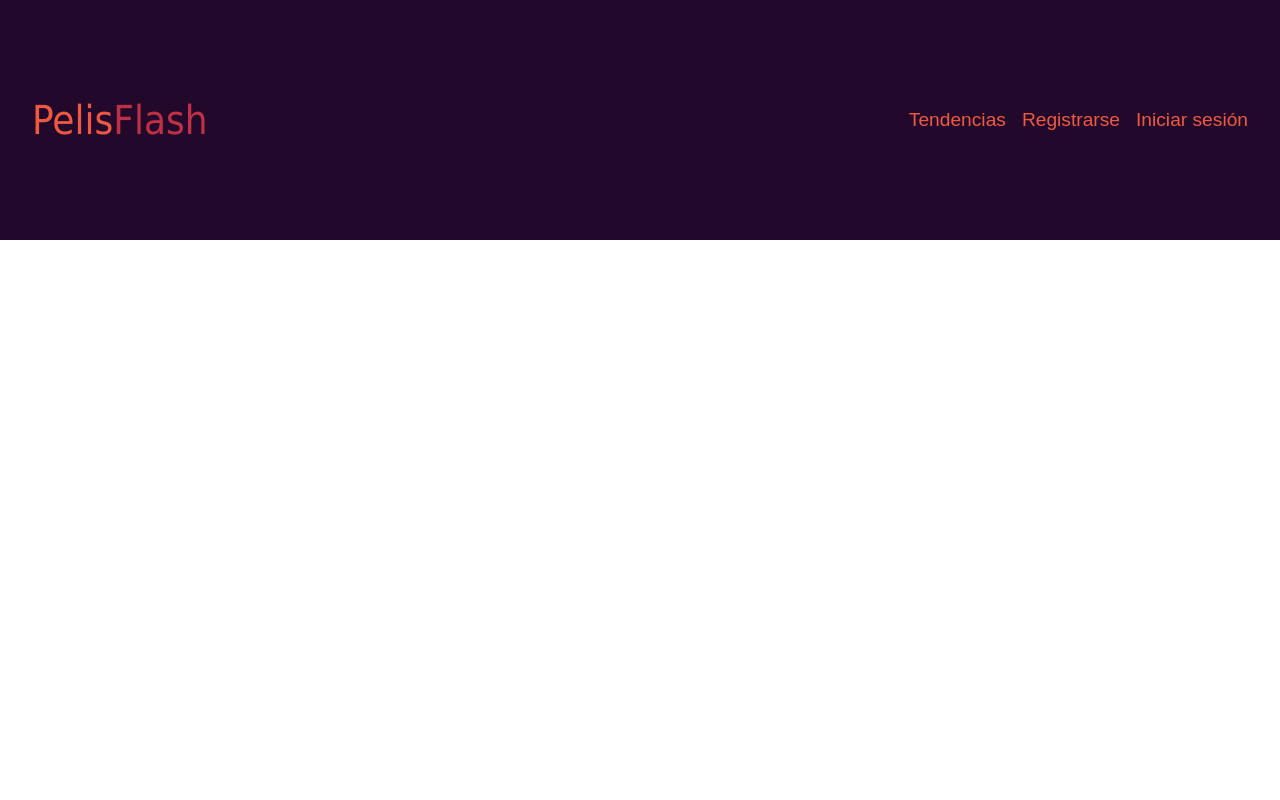
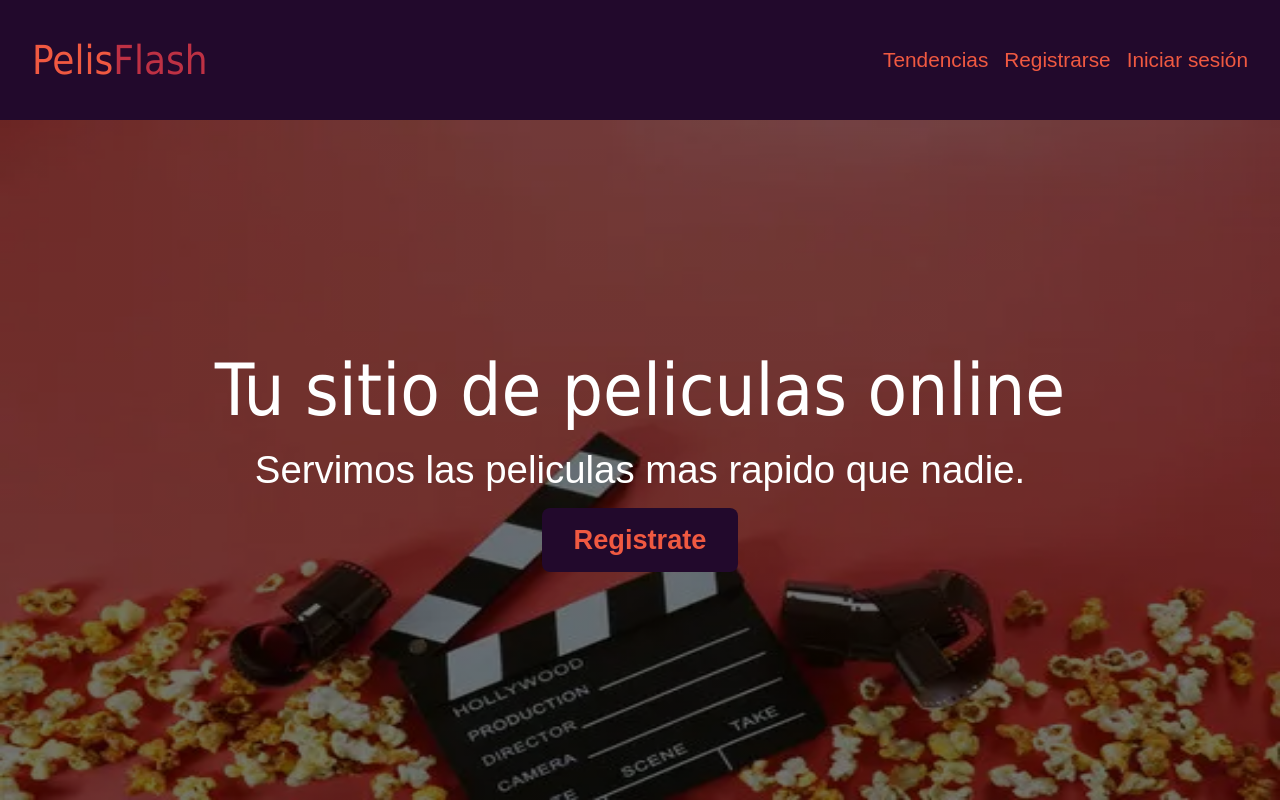
Before and after one commit to NehuenCuenca/CaC-Java-TP-integrador-front, a plain HTML site: page index.html in a window 1280 px wide. Drawn offline with Linux system fonts and the light colour scheme; a web font is replaced by a local one.

Commit message:
Add hero section

```diff
--- a/index.html
+++ b/index.html
@@ -17,5 +17,12 @@
             <a href="#" class="nav-links__link">Iniciar sesión</a>
         </nav>
     </header>
+    <main>
+        <section class="hero">
+            <h1 class="hero__title">Tu sitio de peliculas online</h1>
+            <h3 class="hero__subtitle">Servimos las peliculas mas rapido que nadie.</h3>
+            <a href="#" class="register-link">Registrate</a>
+        </section>
+    </main>
 </body>
 </html>
--- a/styles.css
+++ b/styles.css
@@ -87,25 +87,23 @@ section {
     font-family: var(--logo-font, Tahoma);
 }
 
-/* .logo__pelis{ color: var(--bordo-light);} */
-/* .logo__flash{ color: var(--orange);} */
 .logo__pelis{ color: var(--orange);}
 .logo__flash{ color: var(--bordo-light);}
 
 .header{
-    min-height: 30vh;
+    min-height: 20vh;
     background-color: var(--purple-dark);
     color: var(--orange);
     display: flex;
     flex-direction: column;
     align-items: center;
-    justify-content: space-between;
-    /* gap: 1rem; */
     padding: .5rem;
 
     @media (width >= 650px) {
+        min-height: 15vh;
         flex-direction: row;
-        padding: .5rem 2rem;
+        justify-content: space-between;
+        padding: 0 2rem;
     }
 }
 
@@ -114,10 +112,43 @@ section {
 }
 
 .nav-links{
-    font-size: 1.2rem;
+    font-size: 1.3rem;
     display: flex;
     flex-wrap: wrap;
     justify-content: center;
     align-items: center;
+    gap: .5rem 1rem;
+}
+
+.hero{
+    height: 80vh;
+    padding: 1rem;
+    text-align: center;
+    text-wrap: balance;
+    color: white;
+    background: linear-gradient(to right top, #0000008a, #0000008a), url(./assets/hero-background.webp);
+    background-size: 100% 100%;
+    display: flex;
+    flex-direction: column;
+    align-items: center;
+    justify-content: center;
     gap: 1rem;
+
+    @media (width >= 650px) {
+        height: 85vh;
+    }
 }
+
+.hero__title{
+    font: normal normal 500 clamp(2.5rem, 9vw, 4.5rem) var(--logo-font);
+}
+.hero__subtitle{
+    font: normal normal 200 clamp(1.5rem, 5vw, 2.4rem) var(--default-font);
+}
+.register-link{
+    background-color: var(--purple-dark);
+    color: var(--orange);
+    padding: 1rem 2rem;
+    border-radius: .5rem;
+    font: normal normal 600 1.7rem var(--default-font);
+}
```
Also changed, not shown: assets/hero-background.webp (added).
